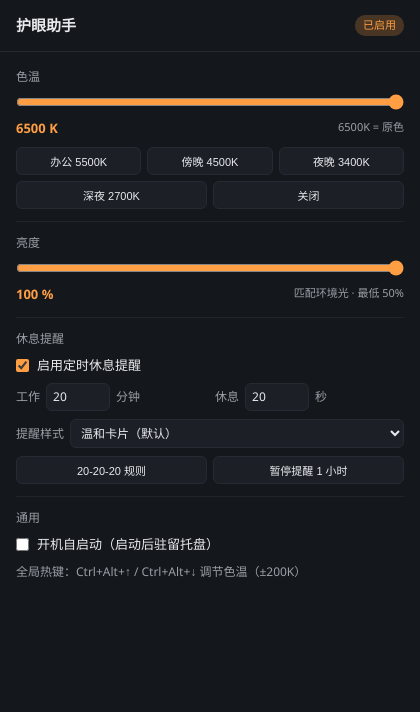
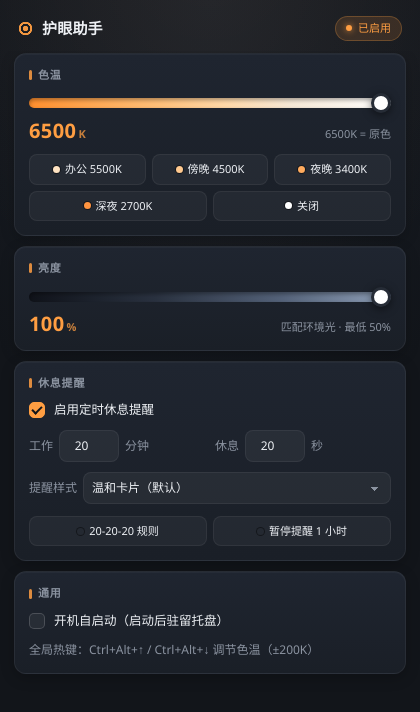
Before and after one commit to tujinshui11/eye-guard, an Electron app: page src/renderer/index.html in a window 420 px wide. Drawn offline with Linux system fonts and the light colour scheme; no server answers.

Commit message:
feat: 界面视觉精修——色温渐变色带/卡片分层/真圆角提醒窗

```diff
--- a/src/main/index.js
+++ b/src/main/index.js
@@ -31,6 +31,7 @@ if (!gotTheLock) {
       width: 420,
       height: 560,
       show: false,
+      backgroundColor: '#12151a',
       resizable: false,
       maximizable: false,
       fullscreenable: false,
@@ -233,6 +234,8 @@ if (!gotTheLock) {
 
     const common = {
       frame: false,
+      transparent: true,
+      backgroundColor: '#00000000',
       skipTaskbar: true,
       alwaysOnTop: true,
       resizable: false,
--- a/src/renderer/break.css
+++ b/src/renderer/break.css
@@ -1,10 +1,14 @@
+/* 护眼助手 · 休息提醒窗口 —— 视觉精修版
+   真圆角悬浮卡片（配合主进程 transparent 窗口），与设置面板同一设计语言 */
+
 :root {
-  --bg: #14171c;
-  --panel: #1c2026;
-  --text: #e8eaed;
-  --muted: #9aa0a6;
+  --panel: #1a1f27;
+  --panel-hi: #1f2530;
+  --text: #eef1f5;
+  --muted: #8b93a0;
   --accent: #ff9e42;
-  --accent-dim: rgba(255, 158, 66, 0.22);
+  --accent-soft: rgba(255, 158, 66, 0.14);
+  --line: rgba(255, 255, 255, 0.07);
 }
 
 * { box-sizing: border-box; margin: 0; padding: 0; }
@@ -12,7 +16,7 @@
 html, body { height: 100%; }
 
 body {
-  background: var(--bg);
+  background: transparent;
   color: var(--text);
   font: 13px/1.5 "Microsoft YaHei UI", "Segoe UI", sans-serif;
   user-select: none;
@@ -22,40 +26,42 @@ body {
   overflow: hidden;
 }
 
-/* 圆角卡片外观（透明窗口内绘制） */
-body::before {
-  content: "";
-  position: fixed;
-  inset: 0;
-  border-radius: 14px;
-  border: 1px solid #2a2f38;
-  background: linear-gradient(180deg, #1a1e24 0%, #14171c 100%);
-  pointer-events: none;
-}
-
+/* 真圆角卡片（窗口透明后四角为真正圆角） */
 .card {
   position: relative;
-  text-align: center;
-  padding: 28px 24px;
+  width: 100%;
+  height: 100%;
+  border-radius: 16px;
+  border: 1px solid var(--line);
+  background:
+    radial-gradient(120% 90% at 50% -10%, rgba(255, 158, 66, 0.07), transparent 55%),
+    linear-gradient(180deg, var(--panel-hi), var(--panel));
+  box-shadow:
+    inset 0 1px 0 rgba(255, 255, 255, 0.04),
+    0 18px 44px rgba(0, 0, 0, 0.5);
   display: flex;
   flex-direction: column;
   align-items: center;
+  justify-content: center;
   gap: 10px;
+  padding: 26px 24px;
+  text-align: center;
 }
 
-.icon { margin-bottom: 2px; }
+.icon { margin-bottom: 2px; opacity: 0.95; }
 
-h1 { font-size: 20px; font-weight: 600; }
+h1 { font-size: 20px; font-weight: 600; letter-spacing: 0.3px; }
 
 .subtitle { color: var(--muted); font-size: 12px; }
 
 .countdown {
-  font-size: 44px;
+  font-size: 46px;
   font-weight: 700;
   color: var(--accent);
   letter-spacing: 2px;
   font-variant-numeric: tabular-nums;
   margin: 6px 0;
+  text-shadow: 0 0 24px rgba(255, 158, 66, 0.35);
 }
 
 .actions {
@@ -68,27 +74,33 @@ button {
   font: inherit;
   font-size: 12px;
   color: var(--text);
-  background: var(--panel);
-  border: 1px solid #2a2f38;
-  border-radius: 8px;
-  padding: 8px 14px;
+  background: rgba(255, 255, 255, 0.045);
+  border: 1px solid var(--line);
+  border-radius: 9px;
+  padding: 8px 15px;
   cursor: pointer;
-  transition: border-color 0.15s, color 0.15s, background 0.15s;
+  transition: border-color 0.15s, color 0.15s, background 0.15s, transform 0.1s;
 }
 
-button:hover { border-color: var(--accent); color: var(--accent); }
+button:hover {
+  border-color: rgba(255, 158, 66, 0.5);
+  color: var(--accent);
+  background: rgba(255, 158, 66, 0.08);
+}
+
+button:active { transform: scale(0.97); }
 
 button.primary {
-  background: var(--accent-dim);
-  border-color: var(--accent);
+  background: var(--accent-soft);
+  border-color: rgba(255, 158, 66, 0.55);
   color: var(--accent);
   font-weight: 600;
 }
 
-button.primary:hover { background: rgba(255, 158, 66, 0.32); }
+button.primary:hover { background: rgba(255, 158, 66, 0.24); }
 
 button.ghost {
-  margin-top: 10px;
+  margin-top: 8px;
   background: transparent;
   border-color: transparent;
   color: var(--muted);
@@ -98,9 +110,9 @@ button.ghost:hover { color: var(--accent); }
 
 .hidden { display: none !important; }
 
-/* 全屏（强制）模式：页面由主进程铺满屏幕，此时放大排版 */
+/* 全屏（强制）模式：页面由主进程铺满屏幕，放大排版 */
 @media (min-width: 900px), (min-height: 700px) {
-  body::before { border-radius: 0; border: none; }
+  .card { border-radius: 0; border: none; }
   h1 { font-size: 34px; }
   .subtitle { font-size: 16px; }
   .countdown { font-size: 88px; }
--- a/src/renderer/index.css
+++ b/src/renderer/index.css
@@ -1,94 +1,298 @@
+/* 护眼助手 · 设置面板 —— 视觉精修版
+   设计语言：深色暖光（呼应护眼主题）、卡片分层、色温可视
+   断点思路：色温滑块是唯一主角（渐变色带），其余保持克制 */
+
 :root {
-  --bg: #14171c;
-  --panel: #1c2026;
-  --text: #e8eaed;
-  --muted: #9aa0a6;
+  --bg: #12151a;
+  --panel: #1a1f27;
+  --panel-hi: #1f2530;
+  --text: #eef1f5;
+  --muted: #8b93a0;
   --accent: #ff9e42;
-  --accent-dim: rgba(255, 158, 66, 0.22);
-  --line: #262b33;
+  --accent-soft: rgba(255, 158, 66, 0.14);
+  --line: rgba(255, 255, 255, 0.06);
+  --radius: 12px;
 }
 
 * { box-sizing: border-box; margin: 0; padding: 0; }
 html, body { height: 100%; }
 
 body {
-  background: var(--bg);
+  background:
+    radial-gradient(140% 90% at 50% -10%, rgba(255, 158, 66, 0.06), transparent 55%),
+    radial-gradient(130% 90% at 50% 0%, #1a2029, #12151a 60%);
   color: var(--text);
   font: 13px/1.5 "Microsoft YaHei UI", "Segoe UI", sans-serif;
   user-select: none;
+  display: flex;
+  flex-direction: column;
   overflow: hidden;
 }
 
+/* ---- Header ---- */
+
 header {
+  flex: none;
   display: flex;
   align-items: center;
   justify-content: space-between;
-  padding: 14px 16px;
-  border-bottom: 1px solid var(--line);
+  padding: 16px 18px 10px;
 }
 
-h1 { font-size: 15px; font-weight: 600; display: inline-block; }
-.version { color: var(--muted); font-size: 11px; margin-left: 6px; }
+.brand { display: flex; align-items: baseline; gap: 9px; }
+
+.brand::before {
+  content: "";
+  align-self: center;
+  width: 15px;
+  height: 15px;
+  border-radius: 50%;
+  background:
+    radial-gradient(circle, var(--accent) 0 2.5px, transparent 3px),
+    radial-gradient(circle, transparent 0 4.5px, var(--accent) 5px 6.5px, transparent 7px);
+  opacity: 0.95;
+}
+
+h1 { font-size: 15px; font-weight: 600; letter-spacing: 0.2px; }
+.version { color: var(--muted); font-size: 10.5px; }
 
 .status {
+  display: inline-flex;
+  align-items: center;
+  gap: 6px;
   font-size: 11px;
-  padding: 2px 8px;
-  border-radius: 10px;
-  background: var(--accent-dim);
+  padding: 3px 10px;
+  border-radius: 999px;
+  background: var(--accent-soft);
   color: var(--accent);
+  border: 1px solid rgba(255, 158, 66, 0.25);
 }
 
-main { padding: 4px 16px 16px; }
+.status::before {
+  content: "";
+  width: 6px;
+  height: 6px;
+  border-radius: 50%;
+  background: var(--accent);
+  box-shadow: 0 0 6px rgba(255, 158, 66, 0.8);
+}
+
+/* ---- 滚动区 ---- */
+
+main {
+  flex: 1;
+  overflow-y: auto;
+  padding: 2px 14px 16px;
+}
+
+main::-webkit-scrollbar { width: 8px; }
+main::-webkit-scrollbar-thumb {
+  background: rgba(255, 255, 255, 0.08);
+  border-radius: 4px;
+}
+main::-webkit-scrollbar-thumb:hover { background: rgba(255, 255, 255, 0.16); }
+
+/* ---- 卡片 ---- */
 
 section {
-  padding: 12px 0;
-  border-bottom: 1px solid #20242b;
+  background: linear-gradient(180deg, var(--panel-hi), var(--panel));
+  border: 1px solid var(--line);
+  border-radius: var(--radius);
+  padding: 13px 14px 14px;
+  margin-bottom: 10px;
+  box-shadow:
+    inset 0 1px 0 rgba(255, 255, 255, 0.03),
+    0 4px 14px rgba(0, 0, 0, 0.22);
 }
-section:last-child { border-bottom: none; }
 
-h2 { font-size: 12px; color: var(--muted); font-weight: 500; margin-bottom: 8px; }
+h2 {
+  font-size: 11px;
+  color: var(--muted);
+  font-weight: 600;
+  letter-spacing: 0.8px;
+  margin-bottom: 10px;
+  display: flex;
+  align-items: center;
+  gap: 6px;
+}
 
-input[type="range"] { width: 100%; accent-color: var(--accent); }
-input[type="range"]:disabled { opacity: 0.45; }
+h2::before {
+  content: "";
+  width: 3px;
+  height: 10px;
+  border-radius: 2px;
+  background: var(--accent);
+  opacity: 0.85;
+}
 
-.row { display: flex; justify-content: space-between; margin-top: 4px; }
-.value { color: var(--accent); font-weight: 600; }
+/* ---- 滑块 ---- */
+
+input[type="range"] {
+  -webkit-appearance: none;
+  appearance: none;
+  width: 100%;
+  height: 10px;
+  border-radius: 6px;
+  outline: none;
+  margin: 5px 0 2px;
+  cursor: pointer;
+}
+
+/* 色温轨道：暖 → 冷（核心视觉） */
+#temperature {
+  background: linear-gradient(90deg,
+    #ff8f2e 0%, #ffa650 16%, #ffc07a 36%,
+    #ffd8a8 54%, #f6e8d6 72%, #ffffff 100%);
+  box-shadow: inset 0 2px 4px rgba(0, 0, 0, 0.35);
+}
+
+/* 亮度轨道：暗 → 亮 */
+#brightness {
+  background: linear-gradient(90deg,
+    #10131a 0%, #2a3240 35%, #55637a 70%, #8fa0b8 100%);
+  box-shadow: inset 0 2px 4px rgba(0, 0, 0, 0.35);
+}
+
+input[type="range"]::-webkit-slider-thumb {
+  -webkit-appearance: none;
+  width: 20px;
+  height: 20px;
+  border-radius: 50%;
+  background: #ffffff;
+  border: 3px solid #262c36;
+  box-shadow: 0 2px 8px rgba(0, 0, 0, 0.5), inset 0 0 0 1px rgba(255, 255, 255, 0.25);
+  transition: transform 0.12s ease;
+}
+
+input[type="range"]::-webkit-slider-thumb:hover { transform: scale(1.08); }
+input[type="range"]:active::-webkit-slider-thumb { transform: scale(1.14); }
+input[type="range"]:disabled { opacity: 0.4; }
+
+/* ---- 数值 ---- */
+
+.row {
+  display: flex;
+  align-items: baseline;
+  justify-content: space-between;
+  margin-top: 7px;
+}
+
+.value {
+  color: var(--accent);
+  font-weight: 700;
+  font-size: 20px;
+  font-variant-numeric: tabular-nums;
+  letter-spacing: 0.4px;
+  line-height: 1;
+}
+
+.value .unit {
+  font-size: 11px;
+  font-weight: 600;
+  margin-left: 2px;
+  opacity: 0.75;
+}
+
 .hint { color: var(--muted); font-size: 11px; }
-.placeholder { color: var(--muted); font-size: 12px; }
 
-.presets { display: flex; flex-wrap: wrap; gap: 6px; margin-top: 8px; }
+/* ---- 预设按钮 ---- */
+
+.presets {
+  display: flex;
+  flex-wrap: wrap;
+  gap: 6px;
+  margin-top: 12px;
+}
+
 .presets button {
   flex: 1 1 calc(33.333% - 4px);
   min-width: 72px;
-  padding: 5px 0;
+  display: inline-flex;
+  align-items: center;
+  justify-content: center;
+  gap: 5px;
+  padding: 6px 4px;
+  font: inherit;
   font-size: 11px;
   color: var(--text);
-  background: var(--panel);
+  background: rgba(255, 255, 255, 0.045);
   border: 1px solid var(--line);
-  border-radius: 6px;
+  border-radius: 8px;
   cursor: pointer;
-  transition: border-color 0.15s, color 0.15s;
+  transition: border-color 0.15s, color 0.15s, background 0.15s, transform 0.1s;
 }
-.presets button:hover { border-color: var(--accent); color: var(--accent); }
-.note { margin-top: 8px; font-size: 11px; color: #e8b04a; line-height: 1.4; }
-.hidden { display: none; }
 
-/* ---- W4：表单控件 ---- */
+.presets button:hover {
+  border-color: rgba(255, 158, 66, 0.5);
+  color: var(--accent);
+  background: rgba(255, 158, 66, 0.08);
+}
+
+.presets button:active { transform: scale(0.97); }
+
+/* 色温色点 */
+.presets button::before {
+  content: "";
+  width: 7px;
+  height: 7px;
+  border-radius: 50%;
+  box-shadow: 0 0 0 1px rgba(0, 0, 0, 0.45);
+}
+.presets button[data-k="5500"]::before { background: #ffe3c2; }
+.presets button[data-k="4500"]::before { background: #ffc98f; }
+.presets button[data-k="3400"]::before { background: #ffab5e; }
+.presets button[data-k="2700"]::before { background: #ff9440; }
+.presets button[data-k="6500"]::before { background: #ffffff; }
+
+/* ---- 复选框 ---- */
 
 .check-row {
   display: flex;
   align-items: center;
-  gap: 8px;
-  margin-bottom: 8px;
+  gap: 9px;
+  margin-bottom: 10px;
   cursor: pointer;
+  font-size: 12.5px;
 }
 
-.check-row input[type="checkbox"] { accent-color: var(--accent); }
+.check-row input[type="checkbox"] {
+  -webkit-appearance: none;
+  appearance: none;
+  width: 16px;
+  height: 16px;
+  border-radius: 5px;
+  background: rgba(255, 255, 255, 0.05);
+  border: 1px solid rgba(255, 255, 255, 0.16);
+  display: inline-grid;
+  place-content: center;
+  cursor: pointer;
+  transition: background 0.15s, border-color 0.15s;
+}
+
+.check-row input[type="checkbox"]::before {
+  content: "";
+  width: 4px;
+  height: 8px;
+  border-right: 2px solid #12151a;
+  border-bottom: 2px solid #12151a;
+  transform: rotate(45deg) scale(0);
+  margin-top: -2px;
+  transition: transform 0.12s ease;
+}
+
+.check-row input[type="checkbox"]:checked {
+  background: var(--accent);
+  border-color: var(--accent);
+}
+
+.check-row input[type="checkbox"]:checked::before { transform: rotate(45deg) scale(1); }
+
+/* ---- 表单字段 ---- */
 
 .field-row {
   display: flex;
   gap: 10px;
-  margin-bottom: 8px;
+  margin-bottom: 10px;
   align-items: center;
 }
 
@@ -99,32 +303,60 @@ input[type="range"]:disabled { opacity: 0.45; }
   color: var(--muted);
   font-size: 12px;
   flex: 1;
+  min-width: 0;
+}
+
+.field input[type="number"],
+.field select {
+  padding: 6px 8px;
+  font: inherit;
+  font-size: 12px;
+  color: var(--text);
+  background: rgba(255, 255, 255, 0.05);
+  border: 1px solid var(--line);
+  border-radius: 8px;
+  transition: border-color 0.15s, box-shadow 0.15s;
 }
 
 .field input[type="number"] {
-  width: 64px;
-  padding: 4px 6px;
-  font: inherit;
-  font-size: 12px;
-  color: var(--text);
-  background: var(--panel);
-  border: 1px solid var(--line);
-  border-radius: 6px;
+  width: 60px;
+  flex: none;
+  text-align: center;
+  font-variant-numeric: tabular-nums;
+}
+
+.field select {
+  flex: 1;
+  min-width: 0;
+  appearance: none;
+  padding-right: 26px;
+  background-image:
+    linear-gradient(45deg, transparent 50%, var(--muted) 50%),
+    linear-gradient(135deg, var(--muted) 50%, transparent 50%);
+  background-position: calc(100% - 15px) 55%, calc(100% - 11px) 55%;
+  background-size: 4px 4px, 4px 4px;
+  background-repeat: no-repeat;
 }
 
 .field input[type="number"]:focus,
 .field select:focus {
   outline: none;
-  border-color: var(--accent);
+  border-color: rgba(255, 158, 66, 0.6);
+  box-shadow: 0 0 0 3px rgba(255, 158, 66, 0.12);
 }
 
-.field select {
-  flex: 1;
-  padding: 4px 6px;
-  font: inherit;
-  font-size: 12px;
-  color: var(--text);
-  background: var(--panel);
-  border: 1px solid var(--line);
-  border-radius: 6px;
+/* ---- 提示与占位 ---- */
+
+.note {
+  margin-top: 10px;
+  font-size: 11px;
+  color: #e8b04a;
+  line-height: 1.5;
+  padding: 7px 9px;
+  border-radius: 8px;
+  background: rgba(232, 176, 74, 0.1);
+  border: 1px solid rgba(232, 176, 74, 0.22);
 }
+
+.hidden { display: none; }
+.placeholder { color: var(--muted); font-size: 12px; }
--- a/src/renderer/index.html
+++ b/src/renderer/index.html
@@ -20,7 +20,7 @@
       <h2>色温</h2>
       <input type="range" id="temperature" min="2000" max="6500" step="100" value="6500" />
       <div class="row">
-        <span class="value"><span id="temperature-value">6500</span> K</span>
+        <span class="value"><span id="temperature-value">6500</span><span class="unit">K</span></span>
         <span class="hint">6500K = 原色</span>
       </div>
       <div class="presets">
@@ -37,7 +37,7 @@
       <h2>亮度</h2>
       <input type="range" id="brightness" min="50" max="100" step="1" value="100" />
       <div class="row">
-        <span class="value"><span id="brightness-value">100</span> %</span>
+        <span class="value"><span id="brightness-value">100</span><span class="unit">%</span></span>
         <span class="hint">匹配环境光 · 最低 50%</span>
       </div>
     </section>
```
